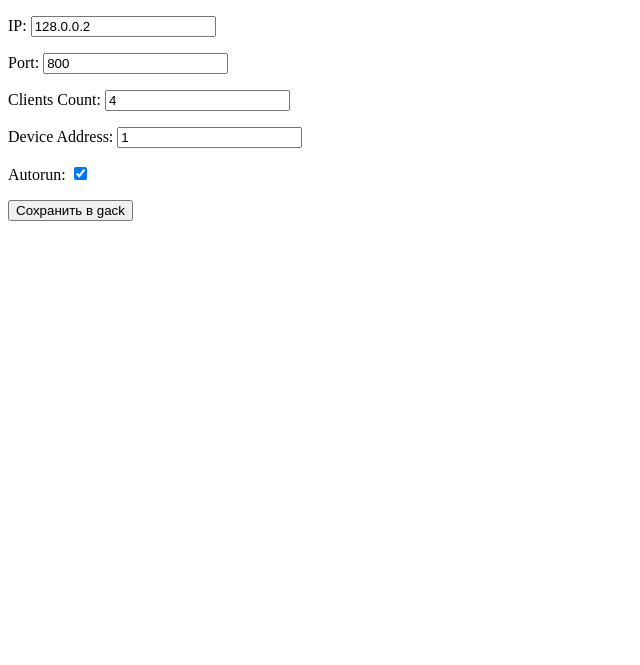
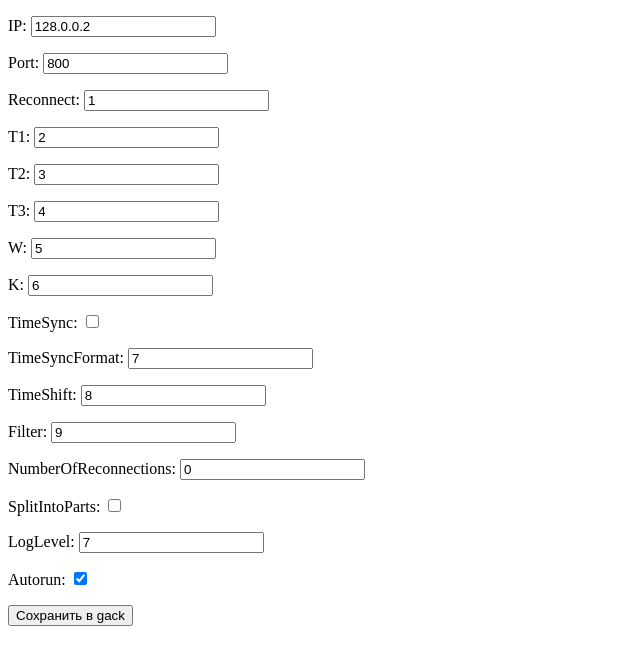
Before and after one commit to tikhonbart/AVM_CPU, a Django app: page /main/controllerInfo/ in a window 1280 px wide. Shown: the top 665 px of the page, without its empty margins (0-640 px from the left). Run offline with Django 4.2, Linux system fonts and the light colour scheme; data comes from the database, SQL or seed files in the repository.

Commit message:
ver 1.1 (model forms output)

```diff
--- a/protocolconverter/main/templates/main/mainpage.html
+++ b/protocolconverter/main/templates/main/mainpage.html
@@ -63,7 +63,7 @@
         {% csrf_token %}
 
         {% for object in form %}
-            <p><label class="form-label" for ="{{ object.IP.id_for_label }}"> {{object.label}}: </label> {{ object }} </p>
+            <p><label class="form-label" > {{object.label}}: </label> {{ object }} </p>
         {% endfor %}
 
         <!--{{ IEC_edit.as_p }}-->
--- a/protocolconverter/main/views.py
+++ b/protocolconverter/main/views.py
@@ -113,22 +113,19 @@ def viewBlocks(request):
         # Обработка, если значение mypath не найдено
         pass
     else:
-        objects_massive = [IEC_60870_5_104_Master.objects.all(), ModbusSlaveTCP.objects.all()]
         #objects_massive.append(IEC_60870_5_104_Master.objects.all())
 
         IEC_Master = IEC_60870_5_104_Master.objects.all()
 
-        for i in objects_massive:
-            print(i)
-            if request.method == "POST":
-                form = ModbusSlaveTCP_Form(request.POST, instance=i[0])
-                try:
-                    form.save()
-                    #return redirect("blockview")
-                except:
-                    form.add_error(None, 'ошибка сохранения')
-            else:
-                form = ModbusSlaveTCP_Form(instance=i[0])
+        if request.method == "POST":
+            form = IEC_Master_Form(request.POST, instance=IEC_Master[0])
+            try:
+                form.save()
+                return redirect("blockview")
+            except:
+                form.add_error(None, 'ошибка сохранения')
+        else:
+            form = IEC_Master_Form(instance=IEC_Master[0])
 
         context = {
             "list": listInfo,
```
